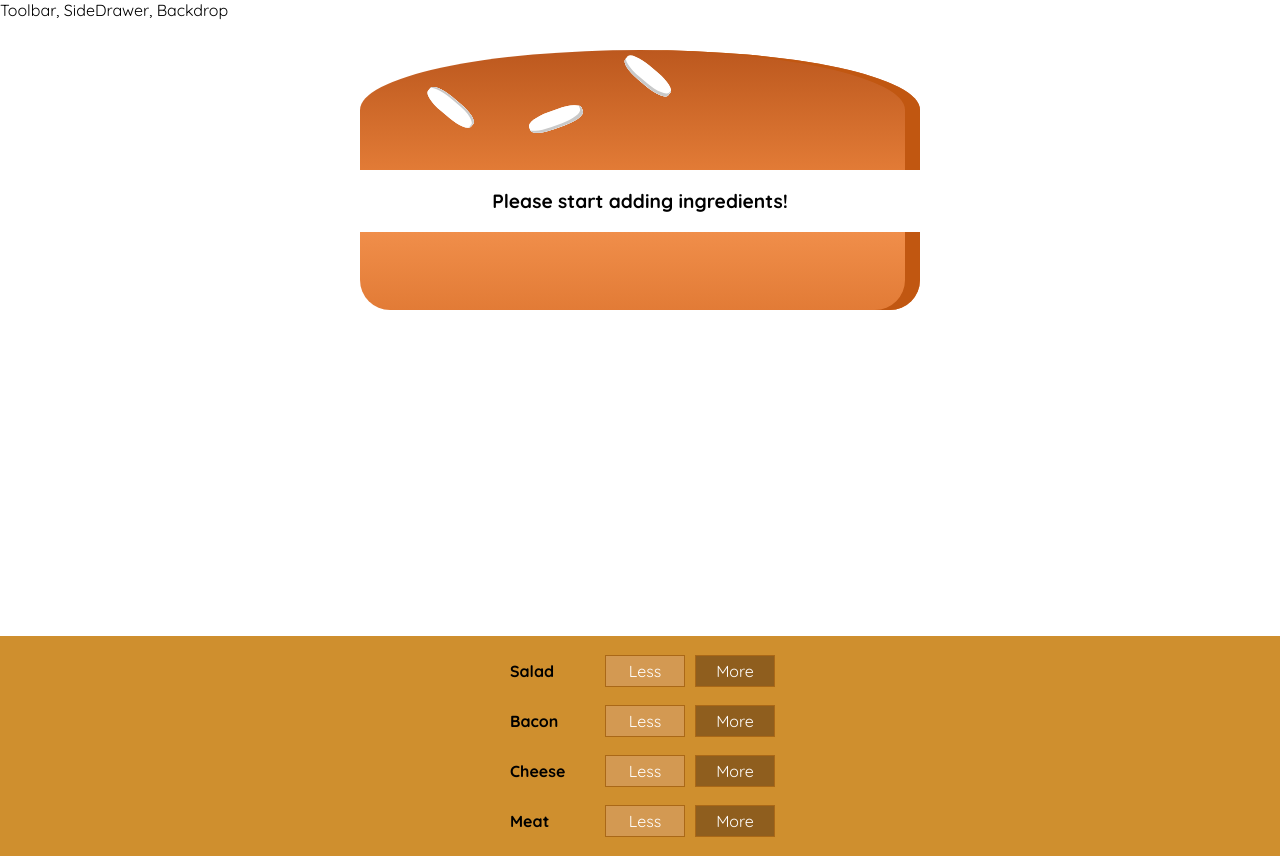
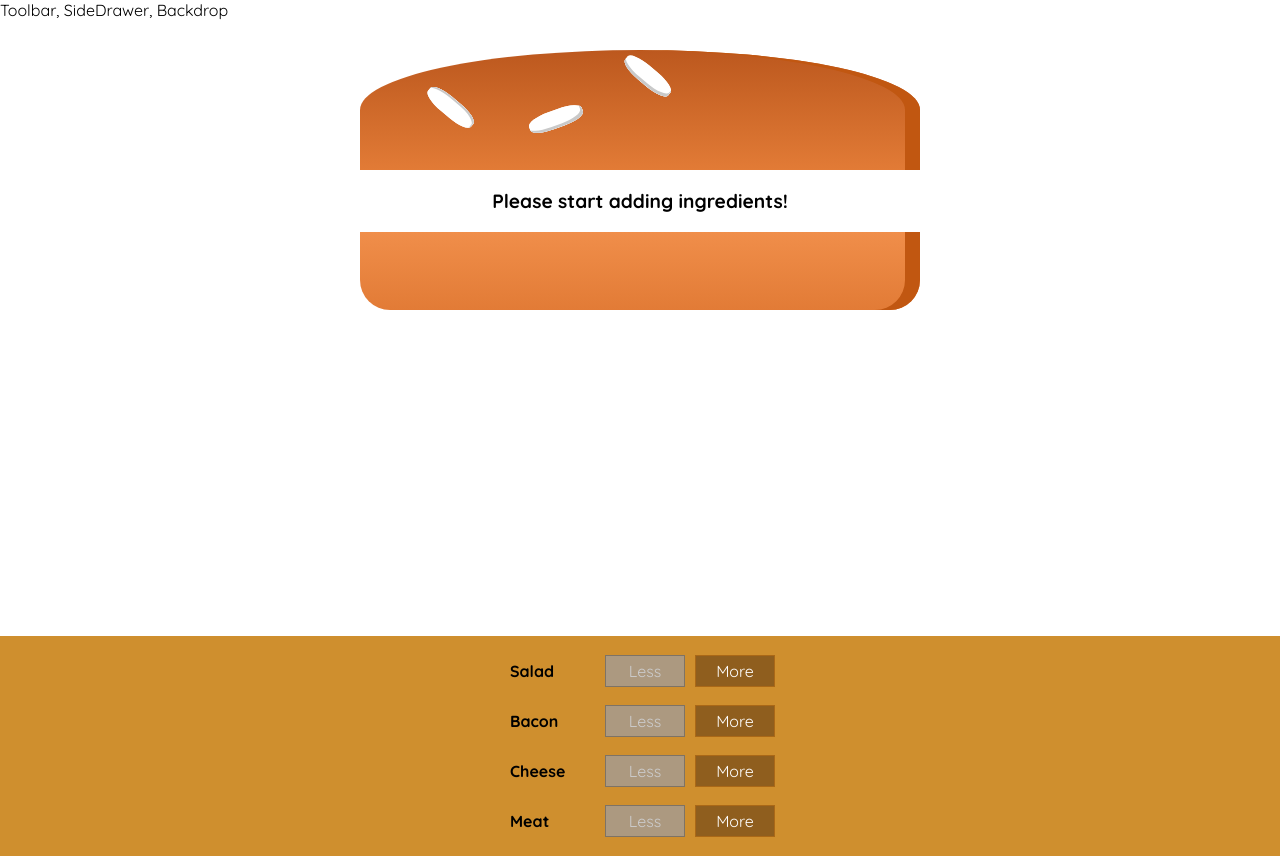
Before and after one commit to bbmattieu9/burger-app, a React app in the folder burger-chef/: page / in a window 1280 px wide. Built offline with nearby package versions, Linux system fonts and the light colour scheme.

Commit message:
implemented removing ingredients

```diff
--- a/burger-chef/src/components/Burger/BuildControls/BuildControl/BuildControl.js
+++ b/burger-chef/src/components/Burger/BuildControls/BuildControl/BuildControl.js
@@ -2,11 +2,17 @@
 import classes from './BuildControl.css';
 
 const buildControl = ( props ) => (
+<div className={classes.BuildControl}>
 
-<div className={classes.BuildControl}>
     <div className={classes.Label}>{props.label}</div>
-    <button className={classes.Less}>Less</button>
-    <button className={classes.More} onClick={props.added}>More</button>
+    <button
+            className={classes.Less}
+            onClick={props.removed}
+            disabled={props.disabled}>Less</button>
+
+    <button
+            className={classes.More}
+            onClick={props.added}>More</button>
 </div>
 );
 
--- a/burger-chef/src/components/Burger/BuildControls/BuildControls.js
+++ b/burger-chef/src/components/Burger/BuildControls/BuildControls.js
@@ -13,9 +13,11 @@
     <div className={classes.BuildControls}>
         { controls.map(ctrl => (
             <BuildControl
-
-             key={ctrl.label}  label={ctrl.label}
-             added={() => props.ingredientAdded(ctrl.type)} />
+                key={ctrl.label}  label={ctrl.label}
+                added={() => props.ingredientAdded(ctrl.type)}
+                removed={() => props.ingredientRemoved(ctrl.type)}
+                disabled={props.disabled[ctrl.type]}
+             />
         ) )}
     </div>
 );
--- a/burger-chef/src/containers/BurgerBuilder/BurgerBuilder.js
+++ b/burger-chef/src/containers/BurgerBuilder/BurgerBuilder.js
@@ -55,15 +55,41 @@
 
         removeIngredientHandler = (type) => {
 
+            const oldCount = this.state.ingredients[type];
+            if (oldCount <= 0 ) {
+                return;
+            }
+            const updatedCount = oldCount - 1;
+
+            const updatedIngredients = {
+                ...this.state.ingredients
+            };
+
+            updatedIngredients[type] = updatedCount;
+
+            const priceDeduction = INGREDIENT_PRICES[type];
+            const oldPrice = this.state.totalPrice;
+            const newPrice = oldPrice - priceDeduction;
+
+            this.setState({totalPrice: newPrice, ingredients: updatedIngredients});
         }
 
 
     render() {
+
+        const disabledInfo = {
+            ...this.state.ingredients
+        };
+        for (let key in disabledInfo) {
+            disabledInfo[key] = disabledInfo[key] <= 0
+        }
         return (
             <Aux>
                 <Burger ingredients = {this.state.ingredients } />
                 <BurgerControls
-                    ingredientAdded={this.addIngredientHandler} />
+                    ingredientAdded={this.addIngredientHandler}
+                    ingredientRemoved={this.removeIngredientHandler}
+                    disabled={disabledInfo} />
             </Aux>
         )
     }
```
